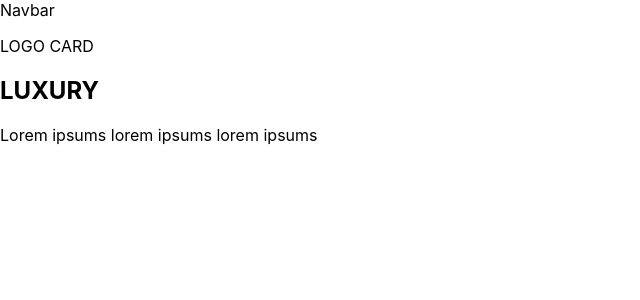
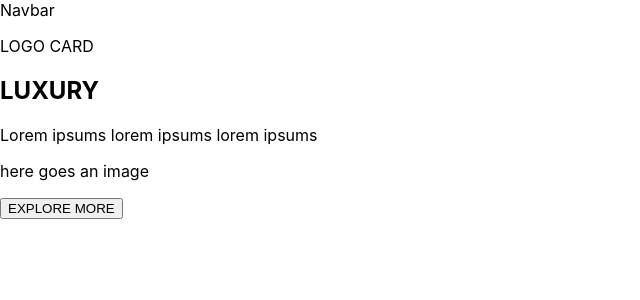
Before and after one commit to OliviaAdongo/the_saruni, a React (Create React App) app: page /residence in a window 1280 px wide. Shown: the top 300 px of the page, without its empty margins (0-640 px from the left). Built offline with nearby package versions, Linux system fonts and the light colour scheme.

Commit message:
Milestone: Routes created to child residence pages

```diff
--- a/src/Residence/ResidenceHomePage.js
+++ b/src/Residence/ResidenceHomePage.js
@@ -1,13 +1,16 @@
 import './Residence.css'
+import { useNavigate } from 'react-router-dom';
+
 
 function ResidenceHomePage() {
+  let navigate = useNavigate();
   return (
     <div className="residence">
       <div className="left">
         <p>logo</p>
         <h4>RESIDE IN LUXURY</h4>
         <h5> surround lorem ipsum lorem ipsum</h5>
-        <button>THE RESIDENCES</button>
+        <button  onClick={()=>{ navigate('/residence')}}>THE RESIDENCES</button>
       </div>
       <div className="right">
         <p>There is  an image here</p>
--- a/src/Residence/Residences.js
+++ b/src/Residence/Residences.js
@@ -1,6 +1,8 @@
 import './Residence.css'
+import { useNavigate } from 'react-router-dom';
 
 function Residences() {
+  let navigate = useNavigate();
   return (
     <div>
       <div className='residence-left'>
@@ -8,7 +10,12 @@ function Residences() {
         <h2>LUXURY</h2>
         <p>Lorem ipsums lorem ipsums lorem ipsums</p>
       </div>
-      <div className='residence-right'></div>
+      <div className='residence-right'>
+        <p>here goes an image</p>
+      </div>
+      <div className='bottom'>
+        <button onClick={()=>{ navigate('/livingroom')}} >EXPLORE MORE</button>
+      </div>
     </div>
   )
 }
```
